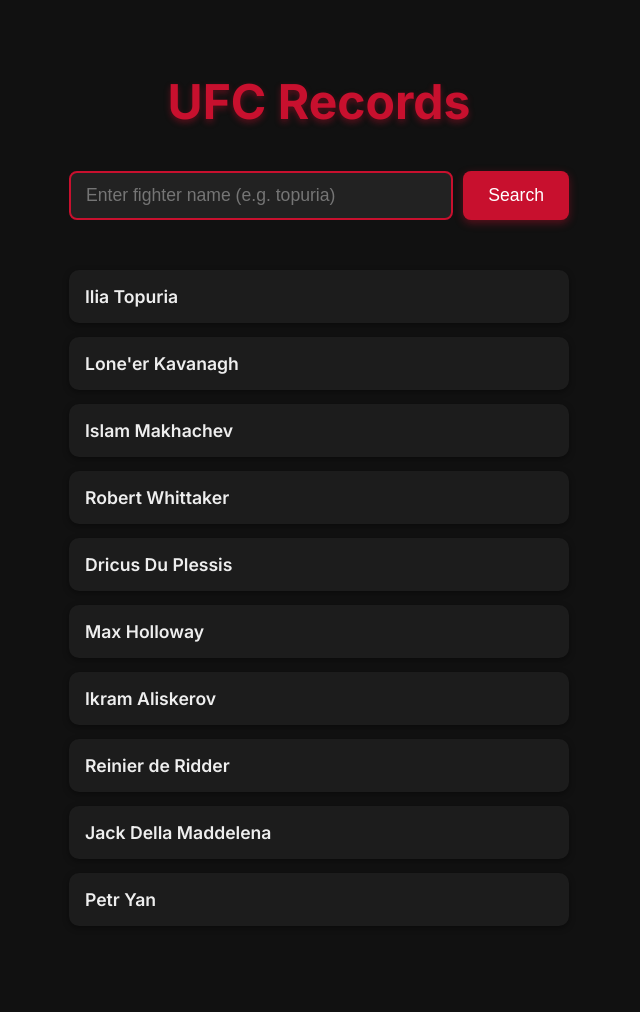
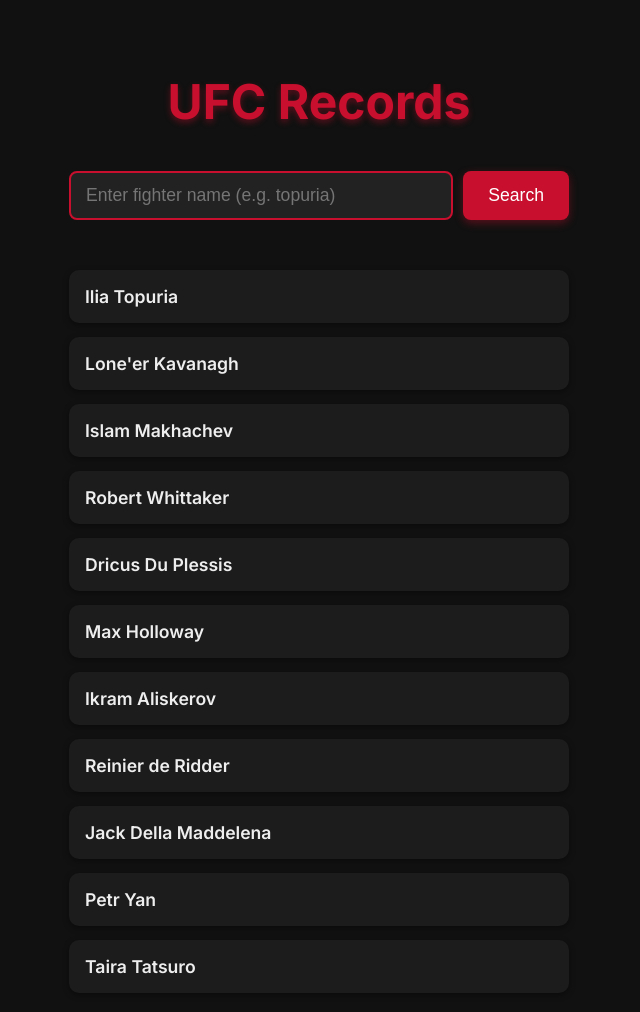
Before and after one commit to dove2250/ufc-records, a plain HTML site: page index.html in a window 1280 px wide. Shown: the whole page, without its empty margins (321-961 px from the left). Before the commit the page ends 966 px from the top, so only its background shows below. Drawn offline with Linux system fonts and the light colour scheme.

Commit message:
Update index.html

```diff
--- a/index.html
+++ b/index.html
@@ -124,6 +124,7 @@
     <li><a href="rdr.html">Reinier de Ridder</a></li>
     <li><a href="jdm.html">Jack Della Maddelena</a></li>
     <li><a href="yan.html">Petr Yan</a></li>
+    <li><a href="taira.html">Taira Tatsuro</a></li>
   </ul>
 
   <script>
```
